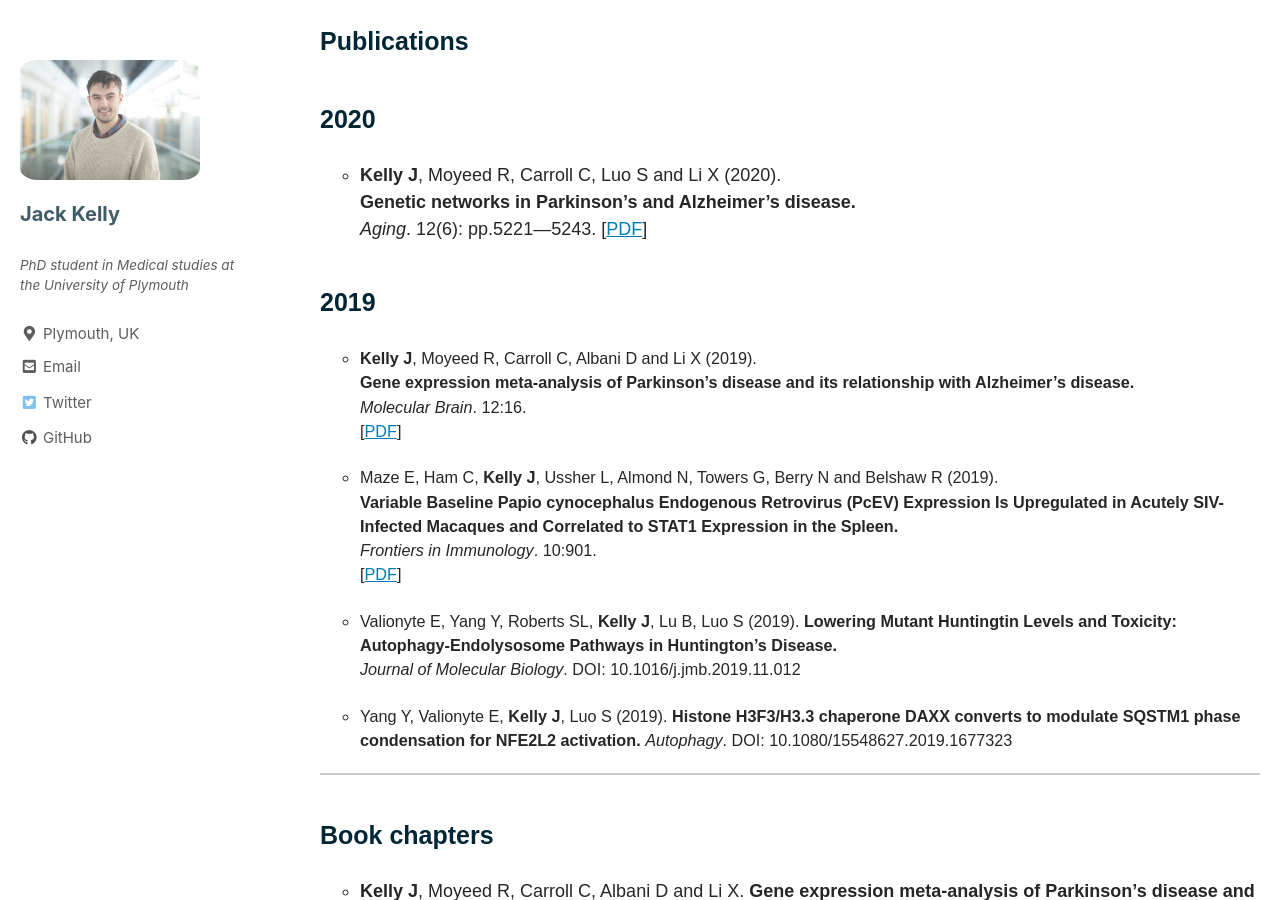
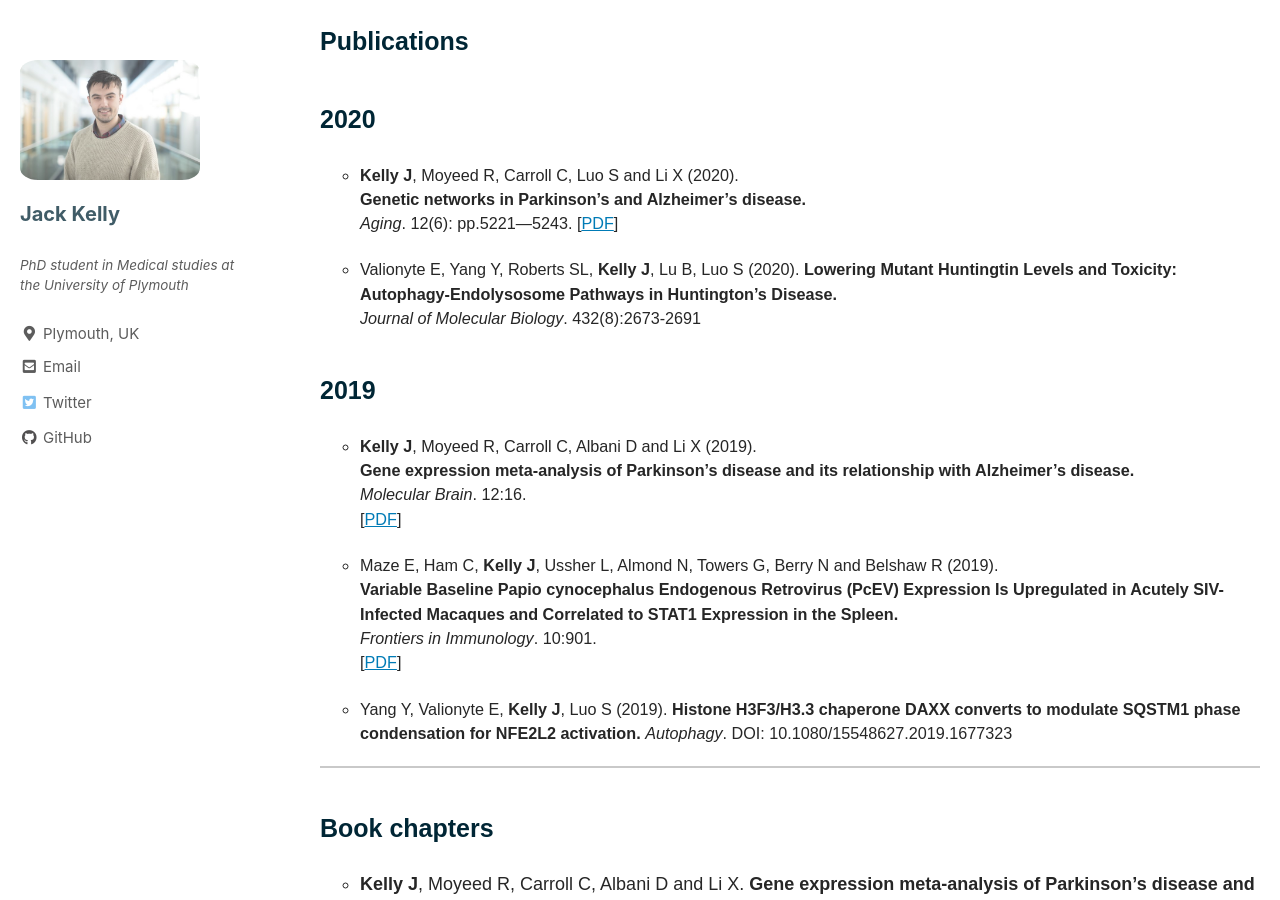
Before and after one commit to jackkelly75/jackkelly75.github.io, a Jekyll site: the page built from _pages/publications.md, in a window 1280 px wide and 900 px high, scrolled down 212 px. Built offline with Jekyll 4.4.1, drawn with Linux system fonts in a browser that asks for light colours; cached includes are drawn as plain includes; nearby versions of some CDN libraries.

Commit message:
Update publications.md

```diff
--- a/_pages/publications.md
+++ b/_pages/publications.md
@@ -16,6 +16,9 @@ classes: wide
 *Aging*. 12(6): pp.5221—5243.
 [[PDF](http://jackkelly75.github.io/assets/docs/publications/ageing_networks.pdf)]
 
+* Valionyte E, Yang Y, Roberts SL, **Kelly J**, Lu B, Luo S (2020).
+**Lowering Mutant Huntingtin Levels and Toxicity: Autophagy-Endolysosome Pathways in Huntington's Disease.**
+*Journal of Molecular Biology*. 432(8):2673-2691
 
 ## 2019
 
@@ -29,11 +32,6 @@ classes: wide
 *Frontiers in Immunology*. 10:901.
 [[PDF](https://www.frontiersin.org/articles/10.3389/fimmu.2019.00901/full)]
 
-
-* Valionyte E, Yang Y, Roberts SL, **Kelly J**, Lu B, Luo S (2019).
-**Lowering Mutant Huntingtin Levels and Toxicity: Autophagy-Endolysosome Pathways in Huntington's Disease.**
-*Journal of Molecular Biology*. DOI: 10.1016/j.jmb.2019.11.012
-
 * Yang Y, Valionyte E, **Kelly J**, Luo S (2019).
 **Histone H3F3/H3.3 chaperone DAXX converts to modulate SQSTM1 phase condensation for NFE2L2 activation.**
 *Autophagy*. DOI: 10.1080/15548627.2019.1677323
```
